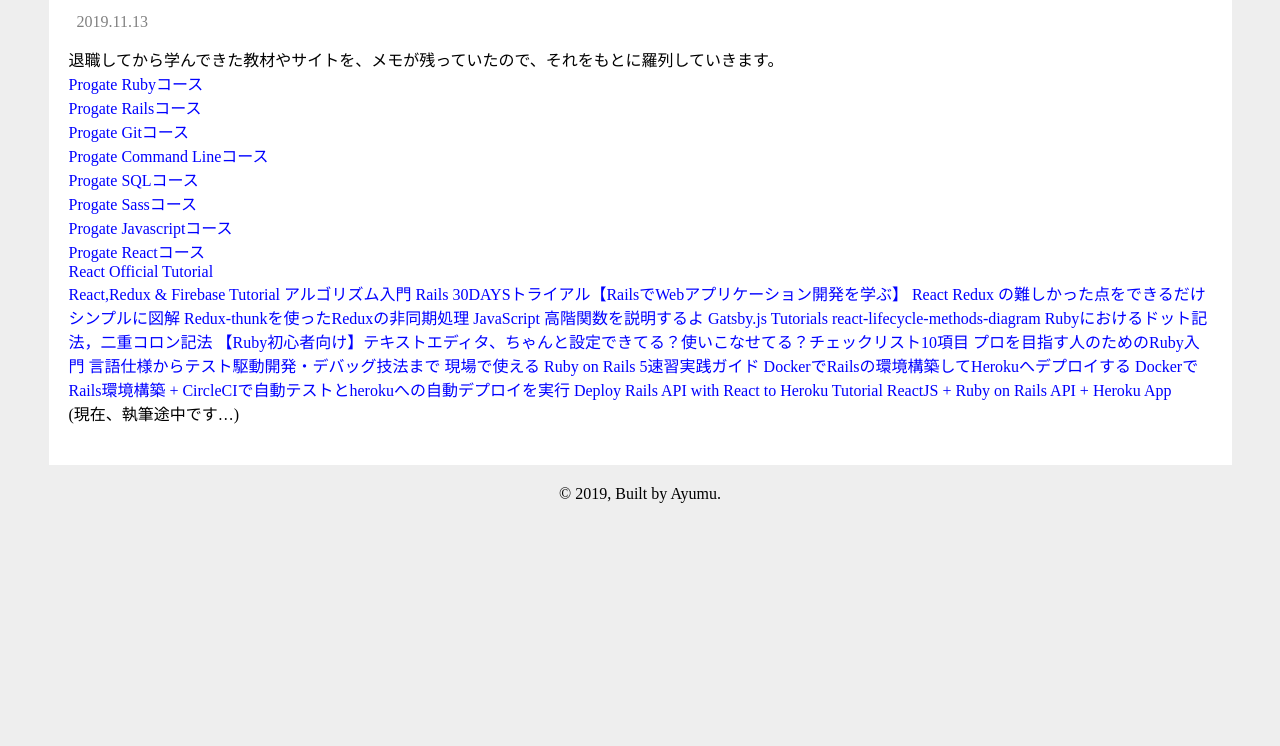
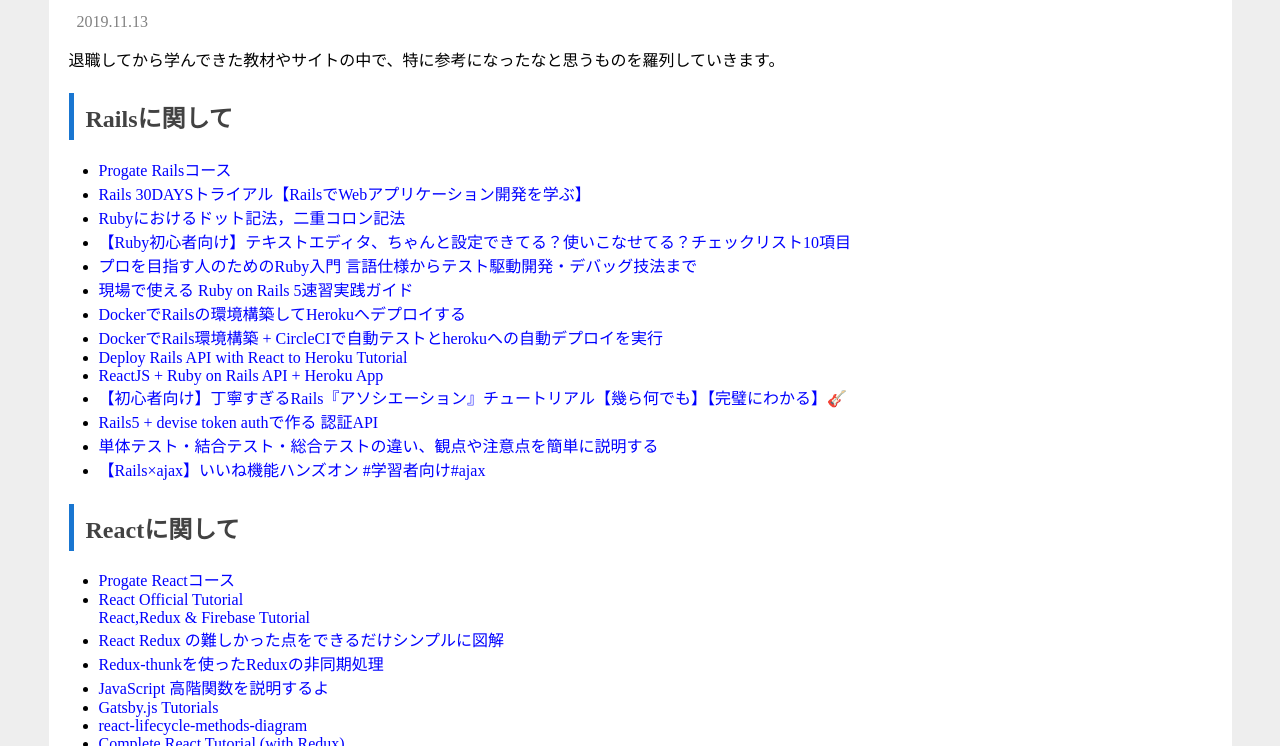
Before and after one commit to ayumubanban/ayutech-blog, a Gatsby site: page /learning_ever in a window 1280 px wide. Shown: the part 206-952 px from the top of the page. Before the commit the page ends 800 px from the top, so only its background shows below. Built offline with nearby package versions, Linux system fonts and the light colour scheme; Gatsby itself is replaced by a stand-in of ours.

Commit message:
learning_ever執筆

```diff
--- a/src/pages/learning_ever.md
+++ b/src/pages/learning_ever.md
@@ -3,37 +3,47 @@
 date: "2019-11-13"
 ---
 
-退職してから学んできた教材やサイトを、メモが残っていたので、それをもとに羅列していきます。
+退職してから学んできた教材やサイトの中で、特に参考になったなと思うものを羅列していきます。
 
-[Progate Rubyコース](https://prog-8.com/languages/ruby)<br/>
-[Progate Railsコース](https://prog-8.com/languages/rails5)<br/>
-[Progate Gitコース](https://prog-8.com/languages/git)<br/>
-[Progate Command Lineコース](https://prog-8.com/languages/commandline)<br/>
-[Progate SQLコース](https://prog-8.com/languages/sql)<br/>
-[Progate Sassコース](https://prog-8.com/languages/sass)<br/>
-[Progate Javascriptコース](https://prog-8.com/languages/es6)<br/>
-[Progate Reactコース](https://prog-8.com/languages/react)<br/>
-[React Official Tutorial](https://reactjs.org/tutorial/tutorial.html)<br/>
-[React,Redux & Firebase Tutorial](https://www.youtube.com/playlist?list=PL4cUxeGkcC9iWstfXntcj8f-dFZ4UtlN3)
-[アルゴリズム入門](http://programmer.main.jp/index.html)
-[Rails 30DAYSトライアル【RailsでWebアプリケーション開発を学ぶ】](https://tokyofreelance.jp/daily-trial-rails0/)
-[React Redux の難しかった点をできるだけシンプルに図解
-](https://qiita.com/suzukenz/items/40afe717029c2f8f4a54)
-[Redux-thunkを使ったReduxの非同期処理](https://kde.hateblo.jp/entry/2019/02/14/220155)
-[JavaScript 高階関数を説明するよ
-](https://qiita.com/may88seiji/items/8f7e42353b6904af5e9a)
-[Gatsby.js Tutorials](https://www.gatsbyjs.org/tutorial/)
-[react-lifecycle-methods-diagram](http://projects.wojtekmaj.pl/react-lifecycle-methods-diagram/)
-[Rubyにおけるドット記法，二重コロン記法
-](https://qiita.com/ktarow/items/772014a4f0d48905f3ef)
-[【Ruby初心者向け】テキストエディタ、ちゃんと設定できてる？使いこなせてる？チェックリスト10項目
-](https://qiita.com/jnchito/items/0ad568263f3419775d33)
-[プロを目指す人のためのRuby入門 言語仕様からテスト駆動開発・デバッグ技法まで](https://www.amazon.co.jp/%E3%83%97%E3%83%AD%E3%82%92%E7%9B%AE%E6%8C%87%E3%81%99%E4%BA%BA%E3%81%AE%E3%81%9F%E3%82%81%E3%81%AERuby%E5%85%A5%E9%96%80-%E8%A8%80%E8%AA%9E%E4%BB%95%E6%A7%98%E3%81%8B%E3%82%89%E3%83%86%E3%82%B9%E3%83%88%E9%A7%86%E5%8B%95%E9%96%8B%E7%99%BA%E3%83%BB%E3%83%87%E3%83%90%E3%83%83%E3%82%B0%E6%8A%80%E6%B3%95%E3%81%BE%E3%81%A7-Software-Design-plus%E3%82%B7%E3%83%AA%E3%83%BC%E3%82%BA/dp/4774193976)
-[現場で使える Ruby on Rails 5速習実践ガイド](https://www.amazon.co.jp/%E7%8F%BE%E5%A0%B4%E3%81%A7%E4%BD%BF%E3%81%88%E3%82%8B-Ruby-Rails-5%E9%80%9F%E7%BF%92%E5%AE%9F%E8%B7%B5%E3%82%AC%E3%82%A4%E3%83%89-%E5%A4%A7%E5%A0%B4%E5%AF%A7%E5%AD%90/dp/4839962227)
-[DockerでRailsの環境構築してHerokuへデプロイする
-](https://qiita.com/fuku_tech/items/dc6b568f7f34df10cae7)
-[DockerでRails環境構築 + CircleCIで自動テストとherokuへの自動デプロイを実行](https://qiita.com/kei_f_1996/items/934296e23b0d8d877ff1)
-[Deploy Rails API with React to Heroku Tutorial](https://www.techandstartup.com/tutorials/rails-react-heroku#heroku)
-[ReactJS + Ruby on Rails API + Heroku App](https://medium.com/@bruno_boehm/reactjs-ruby-on-rails-api-heroku-app-2645c93f0814)
+## Railsに関して
+- [Progate Railsコース](https://prog-8.com/languages/rails5)<br/>
+- [Rails 30DAYSトライアル【RailsでWebアプリケーション開発を学ぶ】](https://tokyofreelance.jp/daily-trial-rails0/)<br/>
+- [Rubyにおけるドット記法，二重コロン記法
+](https://qiita.com/ktarow/items/772014a4f0d48905f3ef)<br/>
+- [【Ruby初心者向け】テキストエディタ、ちゃんと設定できてる？使いこなせてる？チェックリスト10項目
+](https://qiita.com/jnchito/items/0ad568263f3419775d33)<br/>
+- [プロを目指す人のためのRuby入門 言語仕様からテスト駆動開発・デバッグ技法まで](https://www.amazon.co.jp/%E3%83%97%E3%83%AD%E3%82%92%E7%9B%AE%E6%8C%87%E3%81%99%E4%BA%BA%E3%81%AE%E3%81%9F%E3%82%81%E3%81%AERuby%E5%85%A5%E9%96%80-%E8%A8%80%E8%AA%9E%E4%BB%95%E6%A7%98%E3%81%8B%E3%82%89%E3%83%86%E3%82%B9%E3%83%88%E9%A7%86%E5%8B%95%E9%96%8B%E7%99%BA%E3%83%BB%E3%83%87%E3%83%90%E3%83%83%E3%82%B0%E6%8A%80%E6%B3%95%E3%81%BE%E3%81%A7-Software-Design-plus%E3%82%B7%E3%83%AA%E3%83%BC%E3%82%BA/dp/4774193976)<br/>
+- [現場で使える Ruby on Rails 5速習実践ガイド](https://www.amazon.co.jp/%E7%8F%BE%E5%A0%B4%E3%81%A7%E4%BD%BF%E3%81%88%E3%82%8B-Ruby-Rails-5%E9%80%9F%E7%BF%92%E5%AE%9F%E8%B7%B5%E3%82%AC%E3%82%A4%E3%83%89-%E5%A4%A7%E5%A0%B4%E5%AF%A7%E5%AD%90/dp/4839962227)<br/>
+- [DockerでRailsの環境構築してHerokuへデプロイする
+](https://qiita.com/fuku_tech/items/dc6b568f7f34df10cae7)<br/>
+- [DockerでRails環境構築 + CircleCIで自動テストとherokuへの自動デプロイを実行](https://qiita.com/kei_f_1996/items/934296e23b0d8d877ff1)<br/>
+- [Deploy Rails API with React to Heroku Tutorial](https://www.techandstartup.com/tutorials/rails-react-heroku#heroku)<br/>
+- [ReactJS + Ruby on Rails API + Heroku App](https://medium.com/@bruno_boehm/reactjs-ruby-on-rails-api-heroku-app-2645c93f0814)<br/>
+- [【初心者向け】丁寧すぎるRails『アソシエーション』チュートリアル【幾ら何でも】【完璧にわかる】🎸](https://qiita.com/kazukimatsumoto/items/14bdff681ec5ddac26d1)<br/>
+- [Rails5 + devise token authで作る 認証API](http://www.webcyou.com/?p=7869)<br/>
+- [単体テスト・結合テスト・総合テストの違い、観点や注意点を簡単に説明する](http://pm-rasinban.com/ut-it-st)<br/>
+- [【Rails×ajax】いいね機能ハンズオン #学習者向け#ajax](https://qiita.com/naberina/items/c6b5c8d7756cb882fb20)<br/>
 
-(現在、執筆途中です…)
+## Reactに関して
+- [Progate Reactコース](https://prog-8.com/languages/react)<br/>
+- [React Official Tutorial](https://reactjs.org/tutorial/tutorial.html)<br/>
+[React,Redux & Firebase Tutorial](https://www.youtube.com/playlist?list=PL4cUxeGkcC9iWstfXntcj8f-dFZ4UtlN3)<br/>
+- [React Redux の難しかった点をできるだけシンプルに図解
+](https://qiita.com/suzukenz/items/40afe717029c2f8f4a54)<br/>
+- [Redux-thunkを使ったReduxの非同期処理](https://kde.hateblo.jp/entry/2019/02/14/220155)<br/>
+- [JavaScript 高階関数を説明するよ
+](https://qiita.com/may88seiji/items/8f7e42353b6904af5e9a)<br/>
+- [Gatsby.js Tutorials](https://www.gatsbyjs.org/tutorial/)<br/>
+- [react-lifecycle-methods-diagram](http://projects.wojtekmaj.pl/react-lifecycle-methods-diagram/)<br/>
+- [Complete React Tutorial (with Redux)](https://www.youtube.com/playlist?list=PL4cUxeGkcC9ij8CfkAY2RAGb-tmkNwQHG)<br/>
+
+## その他
+- [アルゴリズム入門](http://programmer.main.jp/index.html)<br/>
+- [イラスト図解式 この一冊で全部わかるWeb技術の基本](https://www.amazon.co.jp/%E3%82%A4%E3%83%A9%E3%82%B9%E3%83%88%E5%9B%B3%E8%A7%A3%E5%BC%8F-%E3%81%93%E3%81%AE%E4%B8%80%E5%86%8A%E3%81%A7%E5%85%A8%E9%83%A8%E3%82%8F%E3%81%8B%E3%82%8BWeb%E6%8A%80%E8%A1%93%E3%81%AE%E5%9F%BA%E6%9C%AC-%E5%B0%8F%E6%9E%97-%E6%81%AD%E5%B9%B3/dp/4797388811/ref=pd_cp_14_4/357-8554549-5701959?_encoding=UTF8&pd_rd_i=4797388811&pd_rd_r=70a7d84c-57b0-43b2-be47-601829bc7731&pd_rd_w=p3JvL&pd_rd_wg=aaRlt&pf_rd_p=3be1534f-36f4-440c-b13e-b22eee9f7cff&pf_rd_r=JK0A9399FPM8HA4Y3Y68&psc=1&refRID=JK0A9399FPM8HA4Y3Y68)<br/>
+- [Bulma](https://bulma.io/)<br/>
+- [heroku+CloudFrontで静的ファイルを配信する（Webフォント対応）](https://qiita.com/Oakbow/items/9ceb93d47d918aeafe3a)<br/>
+
+<br />
+他にも参考にしたサイトはめちゃくちゃあるのですが、勉強メモを見返してる中で、本当にこれは過去の自分を助けてくれたなぁ〜と思ったものを羅列してみました。
+
+以上です。
```
